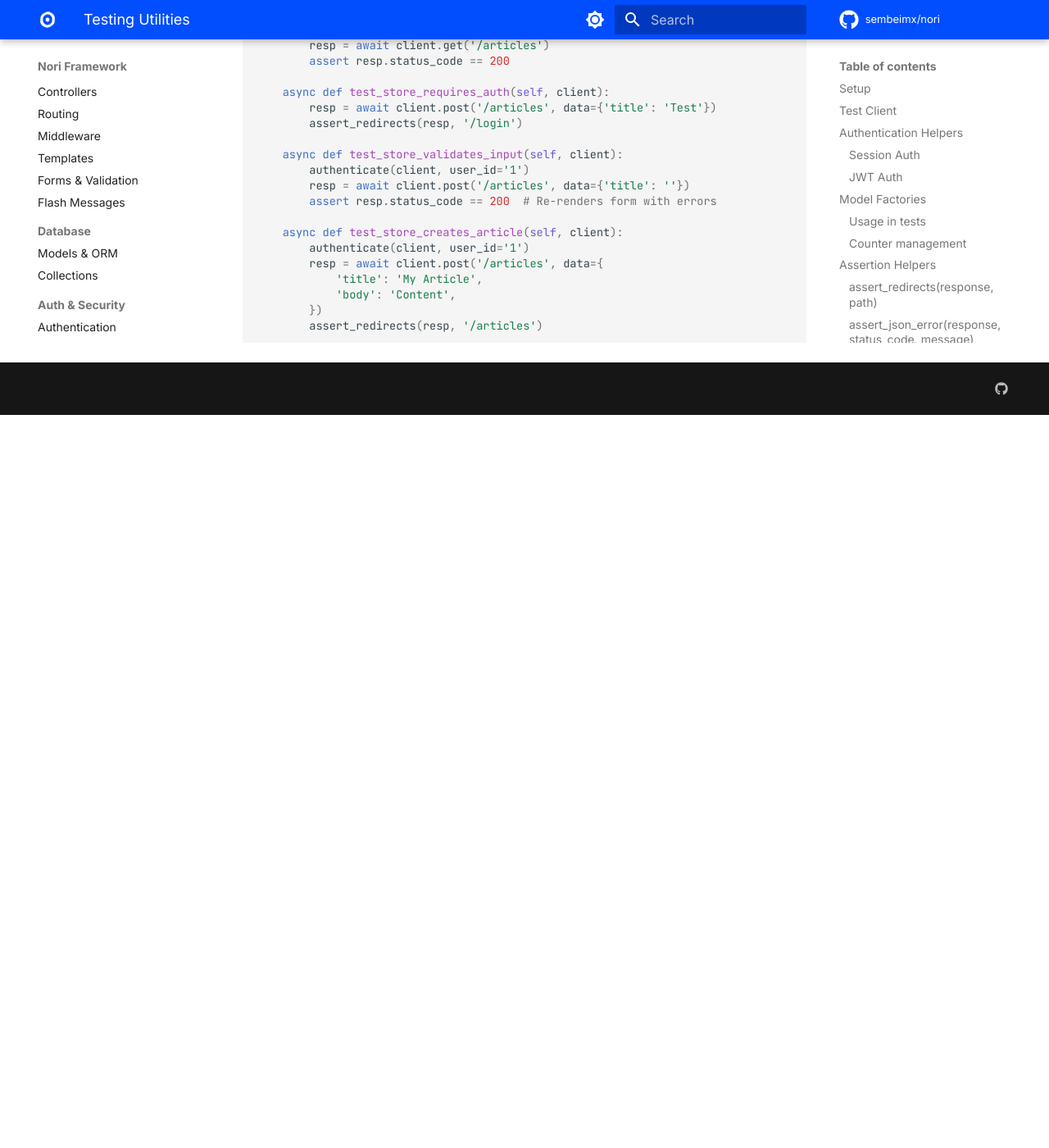
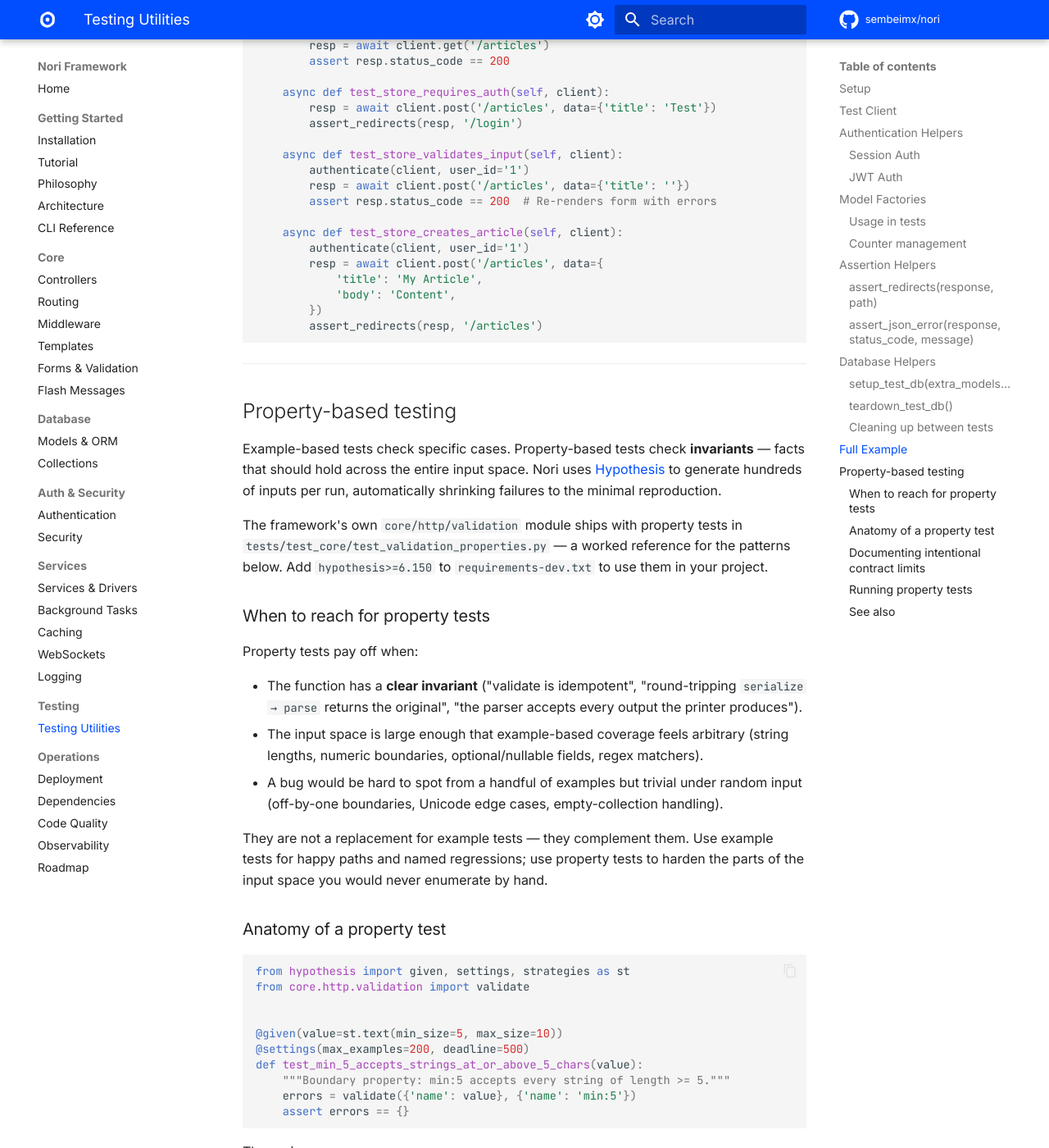
Before and after one commit to sembeimx/nori, an MkDocs documentation site: the page built from docs/testing.md, in a window 1280 px wide and 1400 px high, scrolled down 5398 px. Shown: the whole window at 82% size. Built offline with MkDocs 1.6.1 and Material for MkDocs 9.7.7, drawn with Linux system fonts in a browser that asks for light colours; comment, search, counter and statistics services are not loaded; the version menu is left out; before the commit the page ends 5904 px from its top, so only the background shows below that; some of the changed text lies outside the part shown.

Commit message:
docs(testing): document property-based testing with Hypothesis
New section at the end of docs/testing.md covering when to reach for
property tests (clear invariants, large input spaces, hard-to-enumerate
edge cases), the anatomy of a property (strategy + invariant +
@settings), how to read shrunk failures, the Unicode/IDN documentation
pattern (encode contract limits in strategy filters with comments),
and how to run them via pytest + --hypothesis-show-statistics.

Pointers to the framework's own tests/test_core/test_validation_properties.py
as a worked reference (24 properties).

Closes the gap surfaced by adding Hypothesis to requirements-dev.txt
in v1.14.0 — contributors now have a doc to read before adding
properties to their own modules.

````diff
--- a/docs/testing.md
+++ b/docs/testing.md
@@ -279,3 +279,96 @@
         })
         assert_redirects(resp, '/articles')
 ```
+
+---
+
+## Property-based testing
+
+Example-based tests check specific cases. Property-based tests check **invariants** — facts that should hold across the entire input space. Nori uses [Hypothesis](https://hypothesis.readthedocs.io/) to generate hundreds of inputs per run, automatically shrinking failures to the minimal reproduction.
+
+The framework's own `core/http/validation` module ships with property tests in `tests/test_core/test_validation_properties.py` — a worked reference for the patterns below. Add `hypothesis>=6.150` to `requirements-dev.txt` to use them in your project.
+
+### When to reach for property tests
+
+Property tests pay off when:
+
+- The function has a **clear invariant** ("validate is idempotent", "round-tripping `serialize → parse` returns the original", "the parser accepts every output the printer produces").
+- The input space is large enough that example-based coverage feels arbitrary (string lengths, numeric boundaries, optional/nullable fields, regex matchers).
+- A bug would be hard to spot from a handful of examples but trivial under random input (off-by-one boundaries, Unicode edge cases, empty-collection handling).
+
+They are not a replacement for example tests — they complement them. Use example tests for happy paths and named regressions; use property tests to harden the parts of the input space you would never enumerate by hand.
+
+### Anatomy of a property test
+
+```python
+from hypothesis import given, settings, strategies as st
+from core.http.validation import validate
+
+
+@given(value=st.text(min_size=5, max_size=10))
+@settings(max_examples=200, deadline=500)
+def test_min_5_accepts_strings_at_or_above_5_chars(value):
+    """Boundary property: min:5 accepts every string of length >= 5."""
+    errors = validate({'name': value}, {'name': 'min:5'})
+    assert errors == {}
+```
+
+Three pieces:
+
+1. **A strategy** (`st.text(min_size=5, max_size=10)`) that generates valid inputs. The standard library covers most needs: `st.text`, `st.integers`, `st.floats`, `st.emails`, `st.dictionaries`, `st.sampled_from`, `st.booleans`, `st.lists`. Compose them with `.filter(...)` and `.map(...)` when the shape is more specific.
+2. **The invariant** as an assertion — what must hold for every input the strategy produces.
+3. **`@settings`** to cap the run. `max_examples=200` is a reasonable default for most properties; `deadline=500` (milliseconds per example) catches accidental quadratic behavior without spurious flakes on slow CI hardware.
+
+When the invariant breaks, Hypothesis prints the **shrunk** failing input — the smallest case that still triggers the bug:
+
+```
+Falsifying example: test_email_accepts_valid(local='a', domain='', tld='b')
+```
+
+That output is the regression test you would have written by hand, except Hypothesis found it for you.
+
+### Documenting intentional contract limits
+
+Some validators are intentionally pragmatic — Nori's `email` regex, like Django's and Rails's, rejects quoted local parts, IDN/Punycode TLDs (`xn--…`), and local parts starting with non-alphanumeric characters. Those are deliberate trade-offs, not bugs.
+
+When a property test surfaces such a limit, encode the limit in the strategy's filter and add a comment explaining **why** — so the next contributor reading the test knows it is a contract, not a missing edge case:
+
+```python
+@given(
+    local=st.text(
+        alphabet=st.characters(whitelist_categories=('Lu', 'Ll', 'Nd')),
+        min_size=1, max_size=20,
+    ).filter(lambda s: s[0].isalnum()),  # contract: no leading punctuation
+    tld=st.text(
+        alphabet=st.characters(whitelist_categories=('Lu', 'Ll')),
+        min_size=2, max_size=4,
+    ).filter(lambda s: s.isalpha()),     # contract: no IDN/Punycode TLDs
+)
+def test_email_accepts_valid_addresses(local, tld):
+    ...
+```
+
+The filter then doubles as documentation. A contributor who later expands the regex to support IDN domains will see the filter, know it is the spot to revisit, and can drop it as part of the same change.
+
+### Running property tests
+
+Property tests are pytest tests — they run as part of the standard suite:
+
+```bash
+pytest tests/                                       # everything
+pytest tests/test_core/test_validation_properties.py -q   # just the properties
+pytest --hypothesis-show-statistics                 # per-test example counts and shrinking stats
+```
+
+For CI, set the `--hypothesis-seed` flag to make a flaky property reproducible:
+
+```bash
+pytest --hypothesis-seed=12345 tests/test_core/test_validation_properties.py
+```
+
+Hypothesis caches the failing example database under `.hypothesis/` — committing that directory is not recommended (treat it like `.pytest_cache`).
+
+### See also
+
+- [Hypothesis documentation](https://hypothesis.readthedocs.io/) — strategies, settings, profiles, custom shrinkers
+- The framework's own `tests/test_core/test_validation_properties.py` — 24 worked properties covering idempotence, boundaries, the `in` rule, nullable/required short-circuit, whitespace, the email contract, and `password_strength` length-only equivalence to `min`
````
